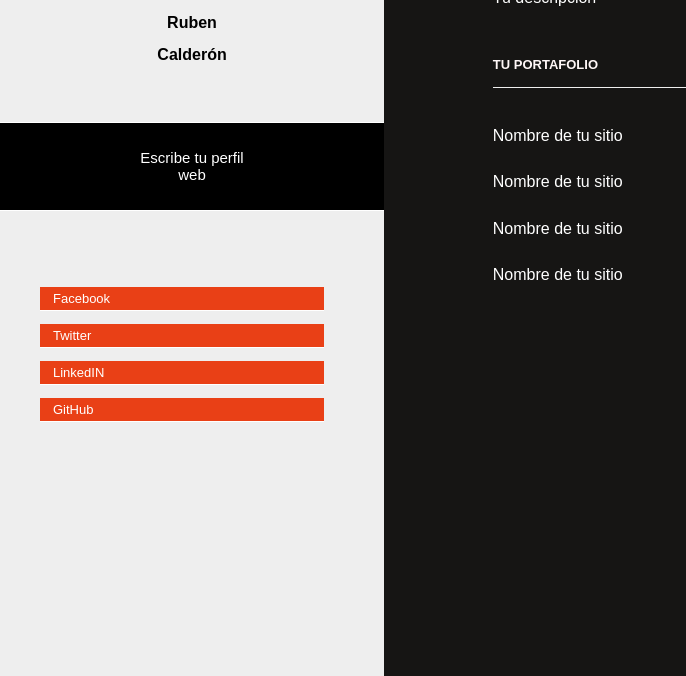
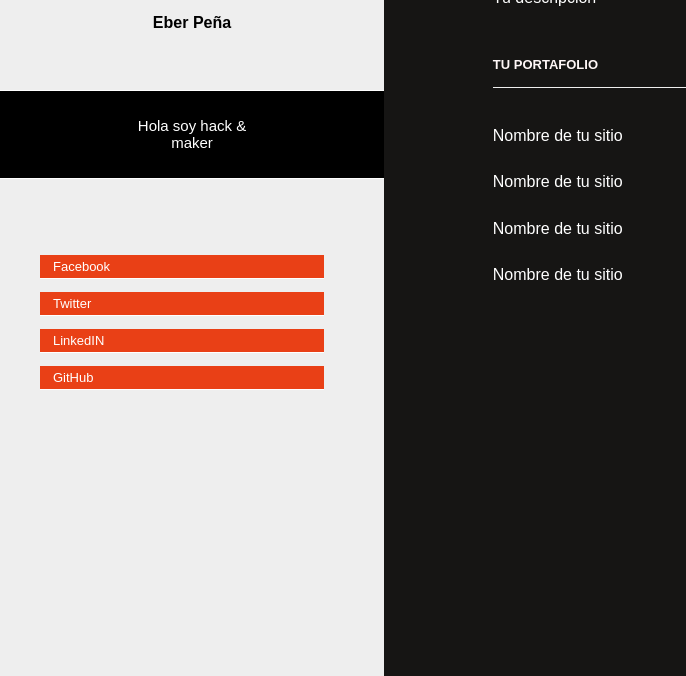
Before and after one commit to 00sebastian/github, a plain HTML site: page index.html in a window 1280 px wide. Shown: the part 124-800 px from the top of the page, without its empty margins (0-686 px from the left). Drawn offline with Linux system fonts and the light colour scheme.

Commit message:
Agrego cambios del index que habian comentado

```diff
--- a/index.html
+++ b/index.html
@@ -34,13 +34,13 @@
          <!-- 1º Commit Tu nombre y foto -->
         <img src="images/git.jpg">
         <h1 class="sidebar_information_title">
-          Ruben Calderón
+          Eber Peña
         </h1>
       </div>
       <div class="comunidad-autoria">
         <div class="nombre">
           <!-- 2º Commit - Tu perfil Web -->
-          <p>Escribe tu perfil web</p>
+          <p>Hola soy hack & maker </p>
         </div>
       </div>
     </section>
```
